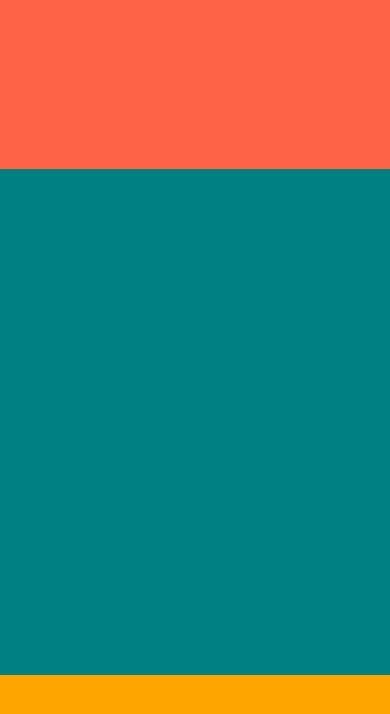
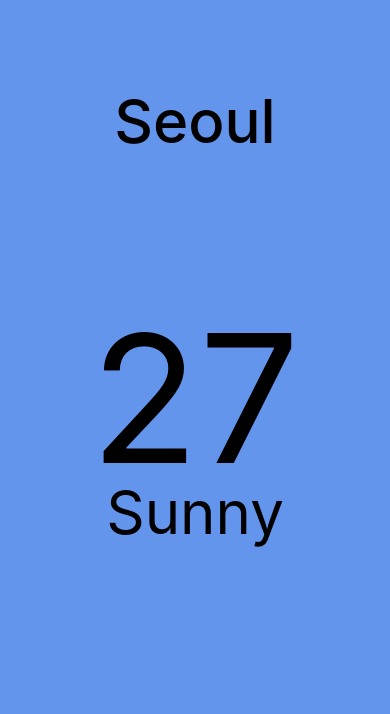
Before and after one commit to yangsy02/Weather_nomadcoders, a React Native app: screen / in a window 390 px wide. Shown: the top 714 px of the page. Built offline with nearby package versions, Linux system fonts and the light colour scheme.

Commit message:
[0506] 2.5

```diff
--- a/App.js
+++ b/App.js
@@ -1,12 +1,51 @@
+import { StatusBar } from "expo-status-bar";
 import React from "react";
-import { View } from "react-native";
+import { View, Text, StyleSheet } from "react-native";
 
 export default function App() {
   return (
-    <View style={{ flex: 1 }}>
-      <View style={{ flex: 1, backgroundColor: "tomato" }}></View>
-      <View style={{ flex: 3, backgroundColor: "teal" }}></View>
-      <View style={{ flex: 1, backgroundColor: "orange" }}></View>
+    <View style={styles.container}>
+      <StatusBar style="light" />
+      <View style={styles.city}>
+        <Text style={styles.cityName}>Seoul</Text>
+      </View>
+      <View style={styles.weather}>
+        <View style={styles.day}>
+          <Text style={styles.temp}>27</Text>
+          <Text style={styles.description}>Sunny</Text>
+        </View>
+      </View>
     </View>
   );
 }
+
+const styles = StyleSheet.create({
+  container: {
+    flex: 1,
+    backgroundColor: "cornflowerblue",
+  },
+  city: {
+    flex: 1.2,
+    justifyContent: "center",
+    alignItems: "center",
+  },
+  cityName: {
+    fontSize: 60,
+    fontWeight: "500",
+  },
+  weather: {
+    flex: 3,
+  },
+  day: {
+    flex: 1,
+    alignItems: "center",
+  },
+  temp: {
+    marginTop: 50,
+    fontSize: 178,
+  },
+  description: {
+    marginTop: -30,
+    fontSize: 60,
+  },
+});
```
